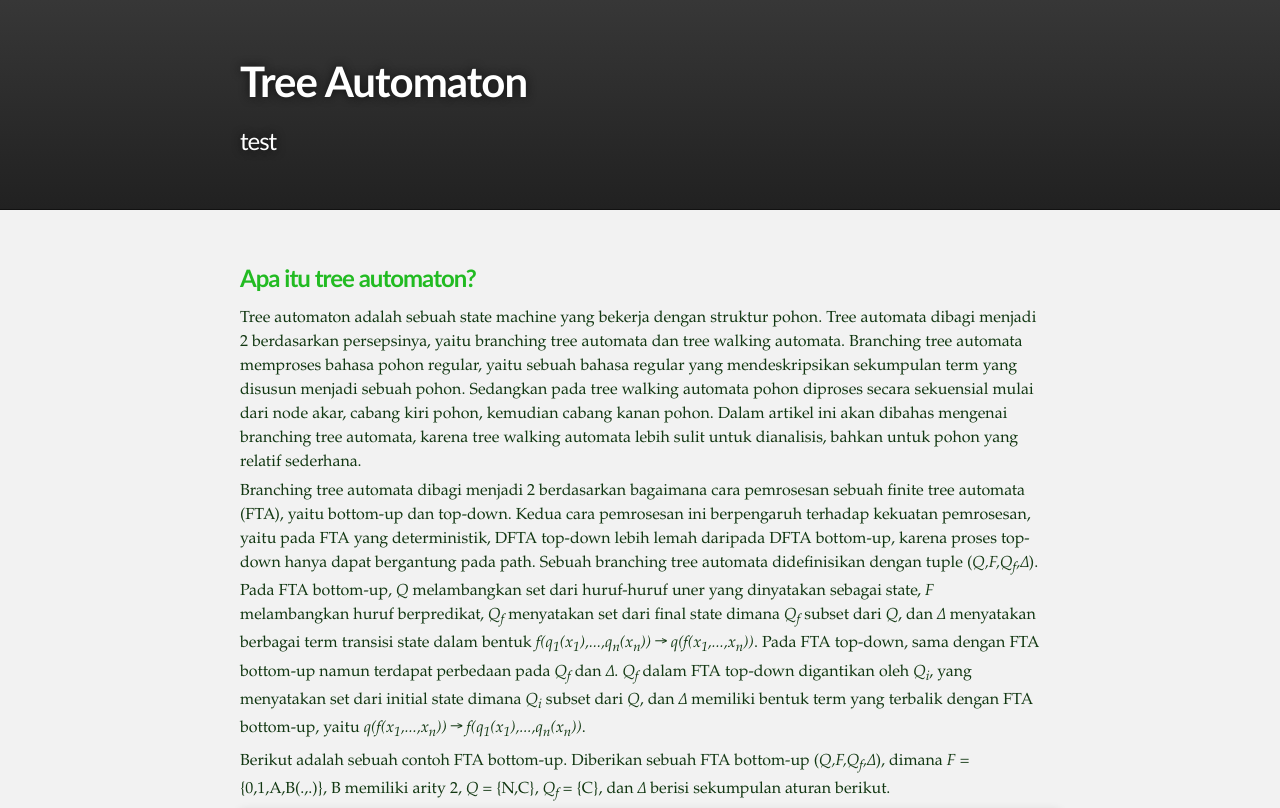
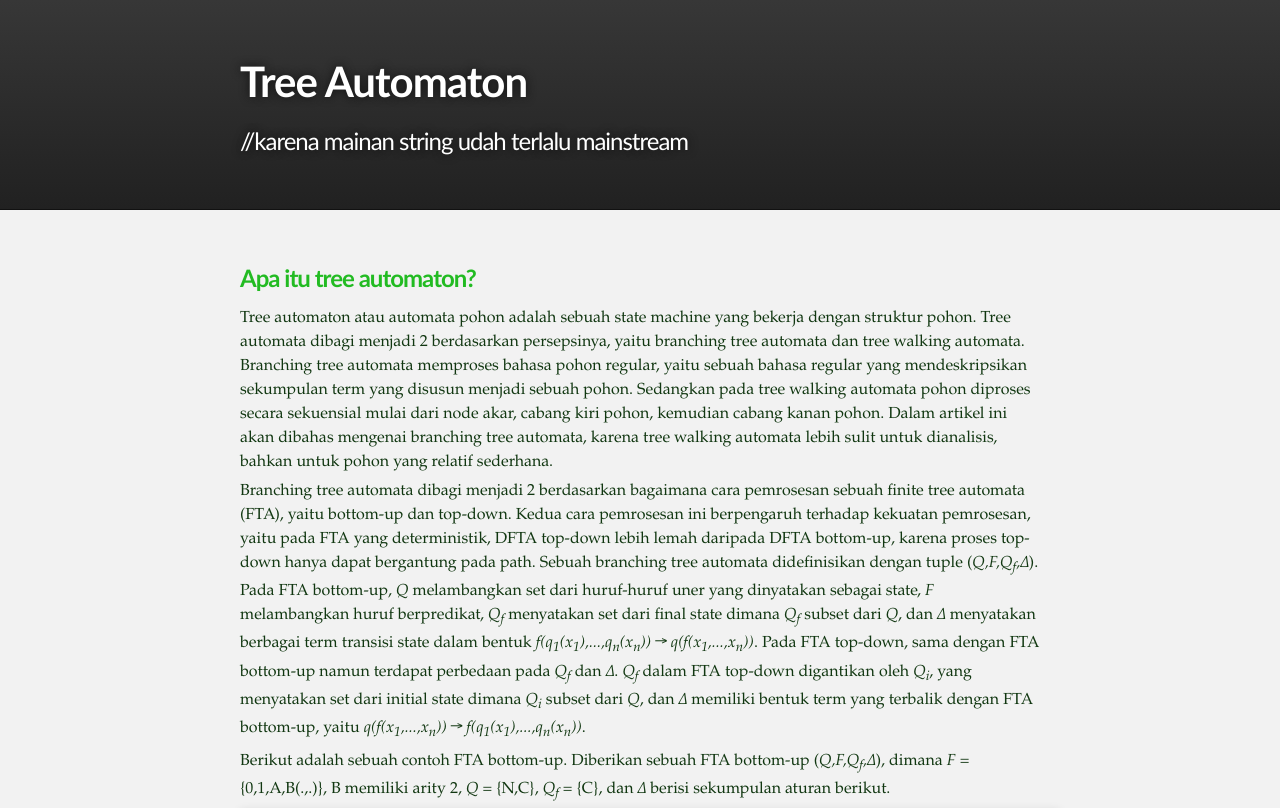
Before and after one commit to aseham/tree_automaton, a plain HTML site: page index.html in a window 1280 px wide. Shown: the top 808 px of the page. Drawn offline with Linux system fonts and the light colour scheme.

Commit message:
Update index.html

```diff
--- a/index.html
+++ b/index.html
@@ -4,7 +4,7 @@
   <head>
     <meta charset='utf-8'>
     <meta http-equiv="X-UA-Compatible" content="chrome=1">
-    <meta name="description" content="Tree automaton : ">
+    <meta name="description" content="Tree automaton">
     <link rel="shortcut icon" href="images/favicon2.ico">
     <link rel="stylesheet" type="text/css" media="screen" href="stylesheets/stylesheet.css">
 
@@ -18,7 +18,7 @@
         <header class="inner">
 
           <h1 id="project_title">Tree Automaton</h1>
-          <h2 id="project_tagline">test</h2>
+          <h2 id="project_tagline">//karena mainan string udah terlalu mainstream</h2>
 
             <!--<section id="downloads">
               <a class="zip_download_link" href="https://github.com/aseham/tree_automaton/zipball/master">Download this project as a .zip file</a>
@@ -33,7 +33,7 @@
         <h3>
 <a id="welcome-to-github-pages" class="anchor" href="#welcome-to-github-pages" aria-hidden="true"><span class="octicon octicon-link"></span></a>Apa itu tree automaton?</h3>
 
-<p>Tree automaton adalah sebuah state machine yang bekerja dengan struktur pohon. Tree automata dibagi menjadi 2 berdasarkan persepsinya, yaitu branching tree automata dan tree walking automata.
+<p>Tree automaton atau automata pohon adalah sebuah state machine yang bekerja dengan struktur pohon. Tree automata dibagi menjadi 2 berdasarkan persepsinya, yaitu branching tree automata dan tree walking automata.
    Branching tree automata memproses bahasa pohon regular, yaitu sebuah bahasa regular yang mendeskripsikan sekumpulan term yang disusun menjadi sebuah pohon.
    Sedangkan pada tree walking automata pohon diproses secara sekuensial mulai dari node akar, cabang kiri pohon, kemudian cabang kanan pohon.
    Dalam artikel ini akan dibahas mengenai branching tree automata, karena tree walking automata lebih sulit untuk dianalisis, bahkan untuk pohon yang relatif sederhana.</p>
@@ -73,7 +73,11 @@ B(C(A),C(B(0,A)))                (3), ditolak karena tidak ada term dalam Δ yan
 <p>Pada FTA bottom-up, sebuah term ground t diterima jika terdapat reduksi t menjadi q(t), dimana q adalah final state. Sedangkan pada FTA top-down t diterima jika terdapat reduksi q(t) menjadi t, dimana q adalah initial state.
    Sebuah bahasa pohon L(A) dikenali oleh automata pohon A apabila mengandung semua term ground yang diterima oleh A. Sebuah set term ground dapat dikenali jika terdapat automata pohon yang mengenalinya.
    Sebuah non-deterministik FTA dikatakan lengkap apabila terdapat setidaknya satu term transisi yang dapat mencapai setiap kemungkinan state. State q dapat dicapai apabila terdapat t dimana t dapat direduksi menjadi q(t).
-  </p>
+</p>
+
+<p>Teorema Myhill-Nerode didapatkan berdasarkan aturan dalam automata pohon yang berguna untuk meminimalisasikan automata.
+
+</p>
       </section>
     </div>
 
@@ -85,7 +89,5 @@ B(C(A),C(B(0,A)))                (3), ditolak karena tidak ada term dalam Δ yan
       </footer>
     </div>
 
-
-
   </body>
 </html>
```
